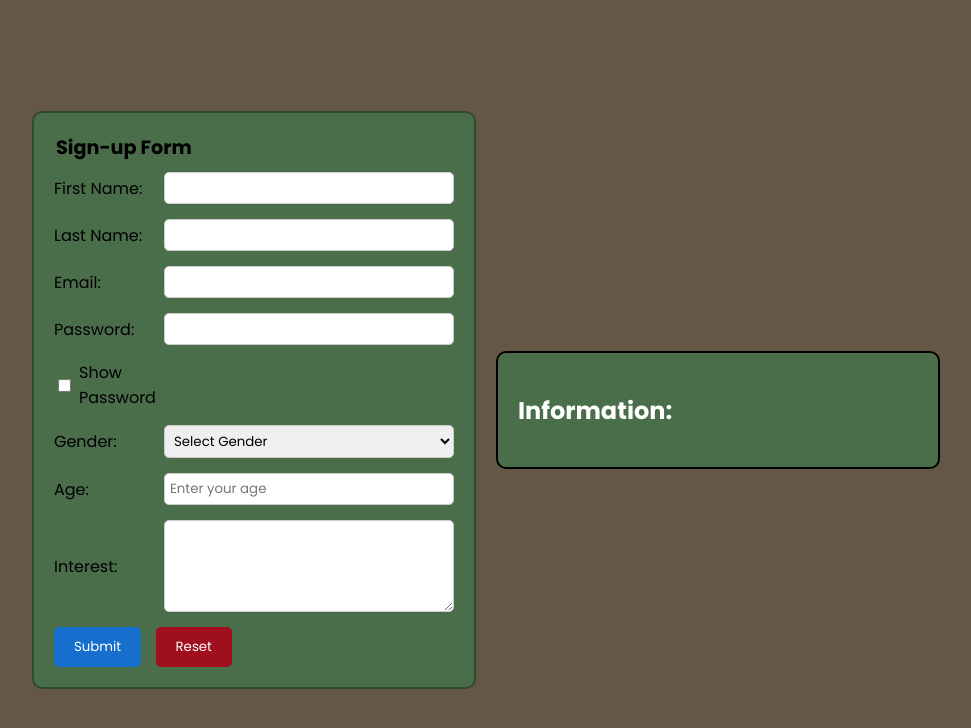
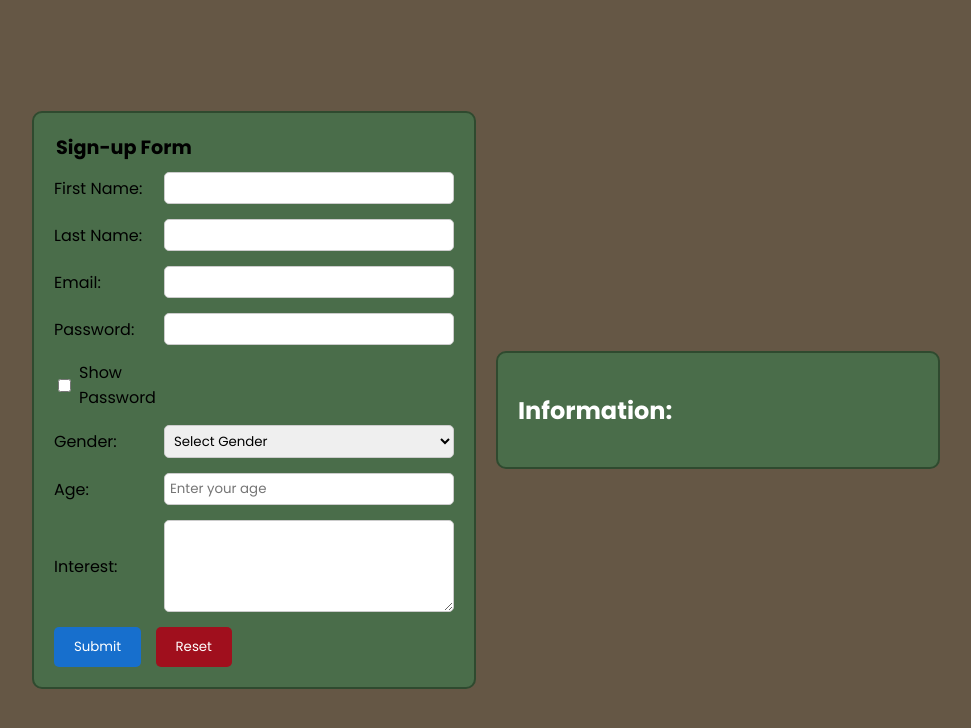
Before and after one commit to maruennn/Q4FA1_Na_MZPBONTUAN, a plain HTML site: page index.html in a window 1280 px wide. Shown: the whole page, without its empty margins (154-1125 px from the left). Drawn offline with Linux system fonts and the light colour scheme.

Commit message:
index.html

```diff
--- a/index.html
+++ b/index.html
@@ -109,7 +109,7 @@
     margin-top: 20px;
     width: 400px;
     padding: 20px;
-    border: 2px solid black;
+    border: 2px solid rgb(47, 74, 47);
     border-radius: 10px;
     background-color: rgb(74, 109, 74);
     color: white;
```
